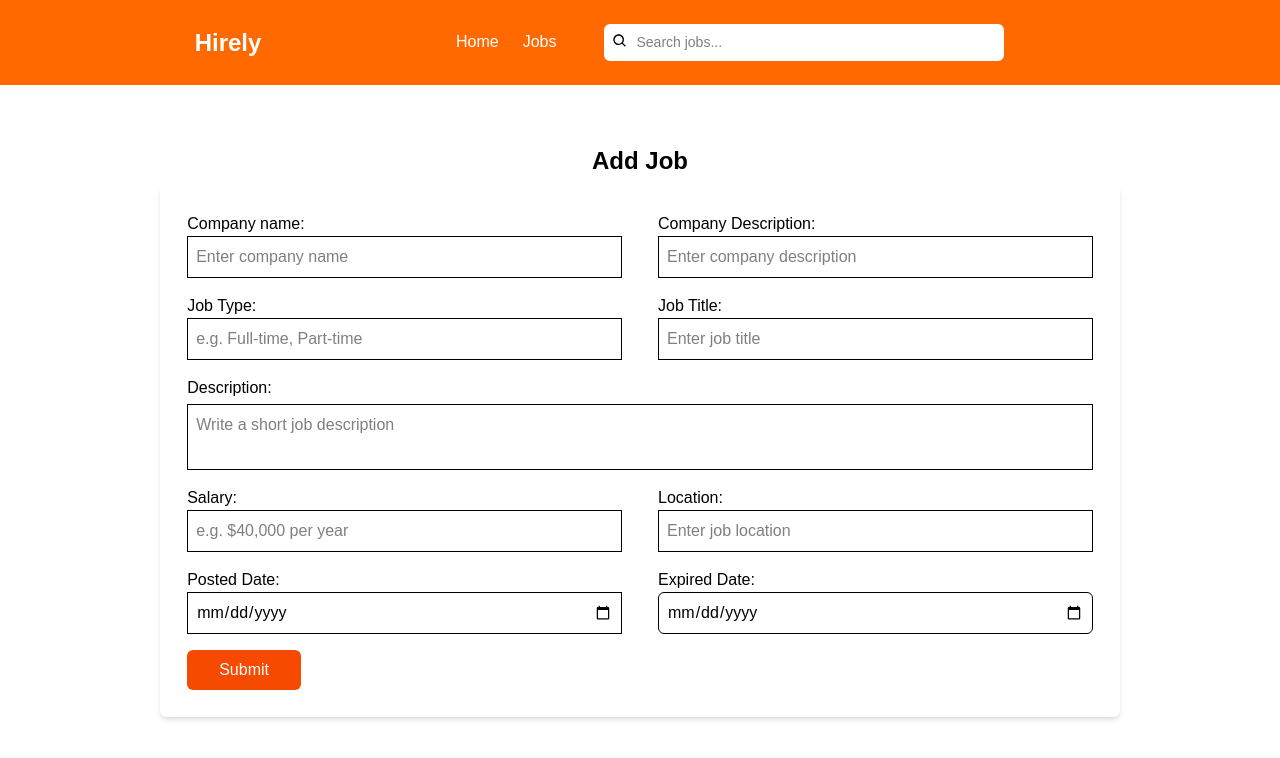
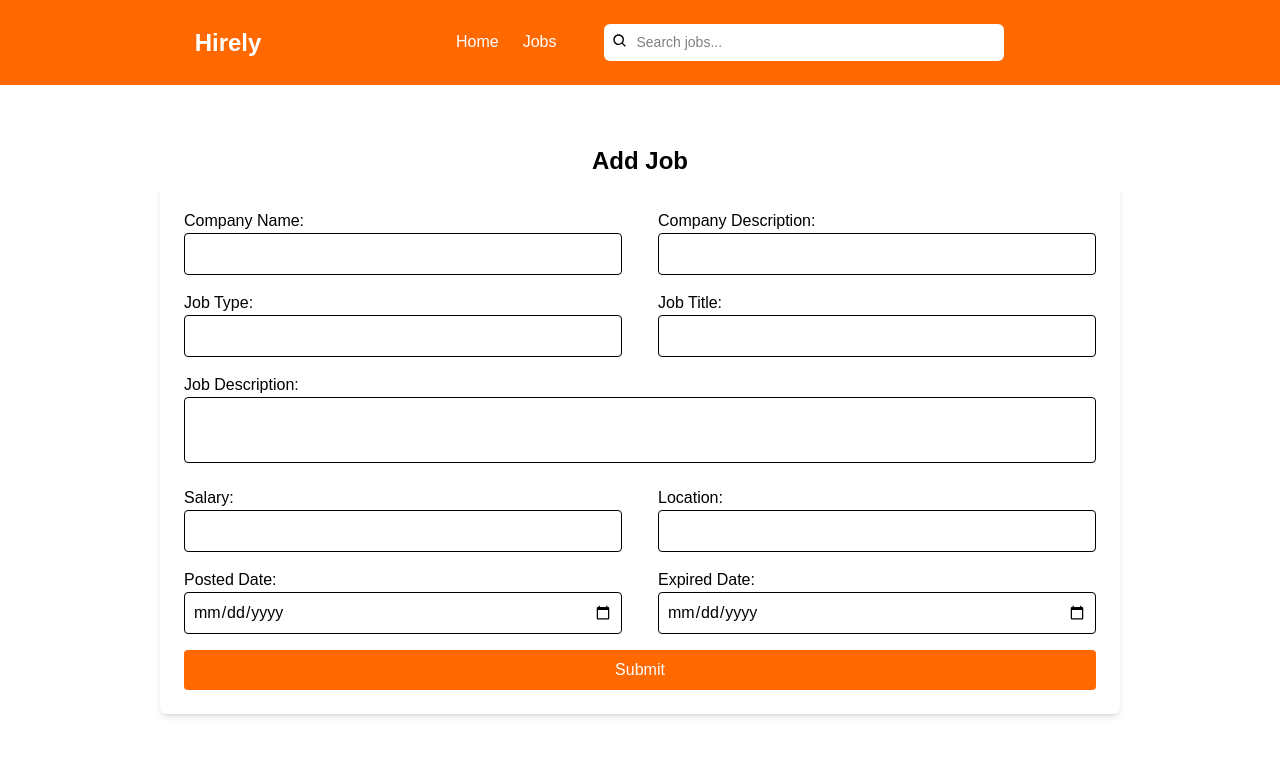
Before and after one commit to paldentitung/Hirely-website, a React (Vite) app: page /add-job in a window 1280 px wide. Shown: the top 758 px of the page. Built offline with nearby package versions, Linux system fonts and the light colour scheme.

Commit message:
add edit n delete

```diff
--- a/src/Components/AddJobForm.jsx
+++ b/src/Components/AddJobForm.jsx
@@ -1,152 +1,141 @@
-import React, { useState } from "react";
-import PrimaryButton from "./PrimaryButton";
+import React from "react";
 
-const AddJobForm = ({ setOpenModal, onSubmit }) => {
-  const [formData, setFormData] = useState({
-    company: "",
-    description: "",
-    type: "",
-    title: "",
-    salary: "",
-    location: "",
-    postedDate: "",
-    expiredDate: "",
-  });
-
+const AddJobForm = ({ onSubmit, formData, setFormData }) => {
   const handleChange = (e) => {
-    setFormData({ ...formData, [e.target.name]: e.target.value });
+    const { name, value } = e.target;
+    setFormData({ ...formData, [name]: value });
   };
 
   const handleSubmit = (e) => {
     e.preventDefault();
-    console.log(formData); // You can send this to API or parent
-
     onSubmit(formData);
   };
 
   return (
     <form
       onSubmit={handleSubmit}
-      className="flex flex-col w-full p-[2%] shadow-md shadow-[rgba(0,0,0,0.1)] rounded-md"
+      className="flex flex-col w-full p-4 shadow-md rounded-md"
     >
+      {/* Company name and description */}
       <div className="flex space-x-5 flex-col md:flex-row">
         <div className="flex flex-col w-full md:w-1/2 p-2">
-          <label htmlFor="company">Company name:</label>
+          <label>Company Name:</label>
           <input
             type="text"
             name="company"
-            placeholder="Enter company name"
-            className="p-2 border"
             value={formData.company}
             onChange={handleChange}
             required
+            className="border p-2 rounded"
           />
         </div>
         <div className="flex flex-col w-full md:w-1/2 p-2">
-          <label htmlFor="description">Company Description:</label>
+          <label>Company Description:</label>
           <input
             type="text"
-            name="description"
-            placeholder="Enter company description"
-            className="border p-2"
-            value={formData.description}
+            name="companyDescription"
+            value={formData.companyDescription}
             onChange={handleChange}
             required
+            className="border p-2 rounded"
           />
         </div>
       </div>
 
+      {/* Job Type and Title */}
       <div className="flex space-x-5 flex-col md:flex-row">
         <div className="flex flex-col w-full md:w-1/2 p-2">
-          <label htmlFor="type">Job Type:</label>
+          <label>Job Type:</label>
           <input
             type="text"
             name="type"
-            placeholder="e.g. Full-time, Part-time"
-            className="border p-2"
             value={formData.type}
             onChange={handleChange}
             required
+            className="border p-2 rounded"
           />
         </div>
         <div className="flex flex-col w-full md:w-1/2 p-2">
-          <label htmlFor="title">Job Title:</label>
+          <label>Job Title:</label>
           <input
             type="text"
             name="title"
-            placeholder="Enter job title"
-            className="border p-2"
             value={formData.title}
             onChange={handleChange}
             required
+            className="border p-2 rounded"
           />
         </div>
       </div>
 
-      <div className="w-full flex flex-col gap-1 p-2">
-        <label htmlFor="description">Description:</label>
+      {/* Job Description */}
+      <div className="p-2">
+        <label>Job Description:</label>
         <textarea
           name="description"
-          placeholder="Write a short job description"
-          className="border p-2 resize-none"
           value={formData.description}
           onChange={handleChange}
+          className="border p-2 rounded resize-none w-full"
           required
         />
       </div>
 
+      {/* Salary and Location */}
       <div className="flex space-x-5 flex-col md:flex-row">
         <div className="flex flex-col w-full md:w-1/2 p-2">
-          <label htmlFor="salary">Salary:</label>
+          <label>Salary:</label>
           <input
             type="text"
             name="salary"
-            placeholder="e.g. $40,000 per year"
-            className="border p-2"
             value={formData.salary}
             onChange={handleChange}
-            required
+            className="border p-2 rounded"
           />
         </div>
         <div className="flex flex-col w-full md:w-1/2 p-2">
-          <label htmlFor="location">Location:</label>
+          <label>Location:</label>
           <input
             type="text"
             name="location"
-            placeholder="Enter job location"
-            className="border p-2"
             value={formData.location}
             onChange={handleChange}
-            required
+            className="border p-2 rounded"
           />
         </div>
       </div>
 
+      {/* Dates */}
       <div className="flex space-x-5 flex-col md:flex-row">
         <div className="flex flex-col w-full md:w-1/2 p-2">
-          <label htmlFor="postedDate">Posted Date:</label>
+          <label>Posted Date:</label>
           <input
             type="date"
             name="postedDate"
-            className="border p-2"
             value={formData.postedDate}
             onChange={handleChange}
+            className="border p-2 rounded"
           />
         </div>
         <div className="flex flex-col w-full md:w-1/2 p-2">
-          <label htmlFor="expiredDate">Expired Date:</label>
+          <label>Expired Date:</label>
           <input
             type="date"
             name="expiredDate"
-            className="border p-2 focus:shadow-md focus:shadow-[rgb(240,240,240)] rounded-md"
             value={formData.expiredDate}
             onChange={handleChange}
+            className="border p-2 rounded"
           />
         </div>
       </div>
 
+      {/* Submit button */}
       <div className="p-2">
-        <PrimaryButton name="Submit" />
+        <button
+          type="submit"
+          className="bg-orange-500 text-white p-2 rounded w-full"
+        >
+          {formData.id ? "Save Changes" : "Submit"}
+        </button>
       </div>
     </form>
   );
--- a/src/Components/SignUp.jsx
+++ b/src/Components/SignUp.jsx
@@ -8,6 +8,7 @@ const SignUp = ({ role }) => {
 
   const handleSubmit = (e) => {
     e.preventDefault();
+
     navigate("/home");
   };
 
@@ -30,7 +31,7 @@ const SignUp = ({ role }) => {
         </span>
       </div>
 
-      {/* ✅ form with required works now */}
+      {/*  form with required works now */}
       <form onSubmit={handleSubmit} className="flex flex-col space-y-4 w-full ">
         <div className="flex flex-col">
           <label htmlFor="Email">Email address:</label>
--- a/src/Data/JobsData.js
+++ b/src/Data/JobsData.js
@@ -325,6 +325,7 @@ const jobsData = [
     title: "Financial Analyst",
     type: "Full Time",
     description:
+
       "Analyze financial data, prepare reports, and provide recommendations for investment, budgeting, and financial planning.",
     salary: "$65-85k/year",
     location: "Singapore",
--- a/src/Pages/JobAdd.jsx
+++ b/src/Pages/JobAdd.jsx
@@ -1,24 +1,58 @@
-import React, { useState } from "react";
+import React, { useState, useEffect } from "react";
+import { useLocation } from "react-router-dom";
 import AddJobForm from "../Components/AddJobForm";
 import Modal from "../Components/Modal";
 import PrimaryButton from "../Components/PrimaryButton";
 import SecondaryButton from "../Components/SecondaryButton";
-import jobsData from "../Data/JobsData";
 
 const JobAdd = ({ jobs, setJobs }) => {
+  const location = useLocation();
+  const jobToEdit = location.state?.jobToEdit;
+
+  const [formData, setFormData] = useState({
+    title: "",
+    type: "",
+    description: "",
+    salary: "",
+    location: "",
+    company: "",
+    companyDescription: "",
+    postedDate: "",
+    expiredDate: "",
+  });
+
   const [tempFormData, setTempFormData] = useState(null);
   const [openModal, setOpenModal] = useState(false);
 
-  const handleFormSubmit = (formData) => {
-    setTempFormData(formData);
+  // Pre-fill form if editing
+  useEffect(() => {
+    if (jobToEdit) {
+      setFormData({
+        title: jobToEdit.title,
+        type: jobToEdit.type,
+        description: jobToEdit.description,
+        salary: jobToEdit.salary,
+        location: jobToEdit.location,
+        company: jobToEdit.company.name,
+        companyDescription: jobToEdit.company.description,
+        postedDate: jobToEdit.postedDate,
+        expiredDate: jobToEdit.expiryDate,
+      });
+    }
+  }, [jobToEdit]);
+
+  // Called when form is submitted
+  const handleFormSubmit = (data) => {
+    setTempFormData(data);
     setOpenModal(true);
   };
 
+  // Confirm Add or Edit
   const confirmAddJob = () => {
     if (!tempFormData) return;
 
     const newJob = {
-      id: Date.now().toString(),
+      id: jobToEdit ? jobToEdit.id : Date.now().toString(),
       title: tempFormData.title,
       type: tempFormData.type,
       description: tempFormData.description,
@@ -31,11 +65,18 @@ const JobAdd = ({ jobs, setJobs }) => {
       },
       postedDate: tempFormData.postedDate,
       expiryDate: tempFormData.expiredDate,
-      applicants: 0,
-      status: "Active",
+      applicants: jobToEdit ? jobToEdit.applicants : 0,
+      status: jobToEdit ? jobToEdit.status : "Active",
     };
 
-    setJobs([...jobs, newJob]);
+    if (jobToEdit) {
+      // Update existing job
+      setJobs(jobs.map((j) => (j.id === jobToEdit.id ? newJob : j)));
+    } else {
+      // Add new job
+      setJobs([...jobs, newJob]);
+    }
+
     setTempFormData(null);
     setOpenModal(false);
   };
@@ -43,22 +84,35 @@ const JobAdd = ({ jobs, setJobs }) => {
   const cancelAddJob = () => {
     setTempFormData(null);
     setOpenModal(false);
+    navigator("/job");
   };
-  console.log(jobs);
 
   return (
     <>
       <div className="w-full max-w-[1000px] mt-10 mx-auto min-h-screen flex flex-col gap-2 p-5">
-        <h1 className="text-center text-2xl font-bold">Add Job</h1>
-        <AddJobForm onSubmit={handleFormSubmit} />
+        <h1 className="text-center text-2xl font-bold">
+          {jobToEdit ? "Edit Job" : "Add Job"}
+        </h1>
+        <AddJobForm
+          onSubmit={handleFormSubmit}
+          formData={formData}
+          setFormData={setFormData}
+        />
       </div>
 
       <Modal setOpenModal={setOpenModal} openModal={openModal}>
-        <div className="flex flex-col justify-center items-center space-y-5 bg-white text-black p-2 rounded-md h-32 w-72">
-          <span>Do you want to add this job?</span>
+        <div className="flex flex-col justify-center items-center space-y-5 bg-white text-black p-2 rounded-md  w-full h-full max-w-[400px] max-h-[400px]">
+          <span>
+            {jobToEdit
+              ? "Do you want to save changes to this job?"
+              : "Do you want to add this job?"}
+          </span>
           <div className="flex gap-2">
             <PrimaryButton name="Go back" onClick={cancelAddJob} />
-            <SecondaryButton name="Add job" onClick={confirmAddJob} />
+            <SecondaryButton
+              name={jobToEdit ? "Save changes" : "Add job"}
+              onClick={confirmAddJob}
+            />
           </div>
         </div>
       </Modal>
--- a/src/Pages/Register.jsx
+++ b/src/Pages/Register.jsx
@@ -5,6 +5,17 @@ import { FaUserPlus } from "react-icons/fa";
 import { FaBuilding } from "react-icons/fa";
 
 const Register = ({ role, setRole, login, setLogin }) => {
+  const signup = (e) => {
+    e.preventDefault();
+
+    // 1️⃣ Collect form data
+    const userData = {
+      name: e.target.name.value,
+      email: e.target.email.value,
+      password: e.target.password.value,
+    };
+    localStorage.setItem("signedUp", "true");
+  };
   return (
     <div className="bg-gray-100 min-h-screen flex justify-center items-center flex-col">
       {!role && (
```
Also changed, not shown: src/App.jsx (+15 -6 lines), src/Pages/JobDetails.jsx (+14 -5 lines).
